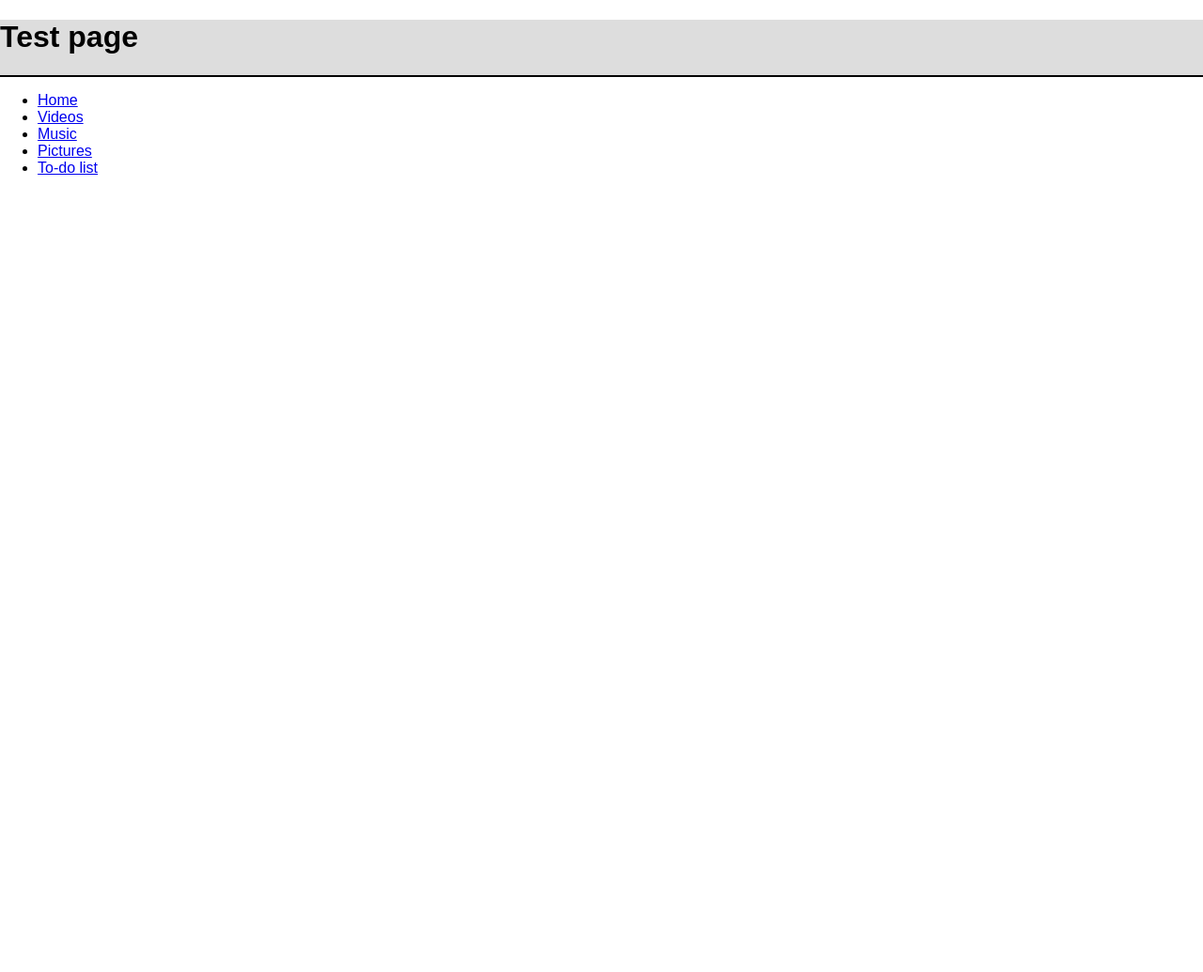
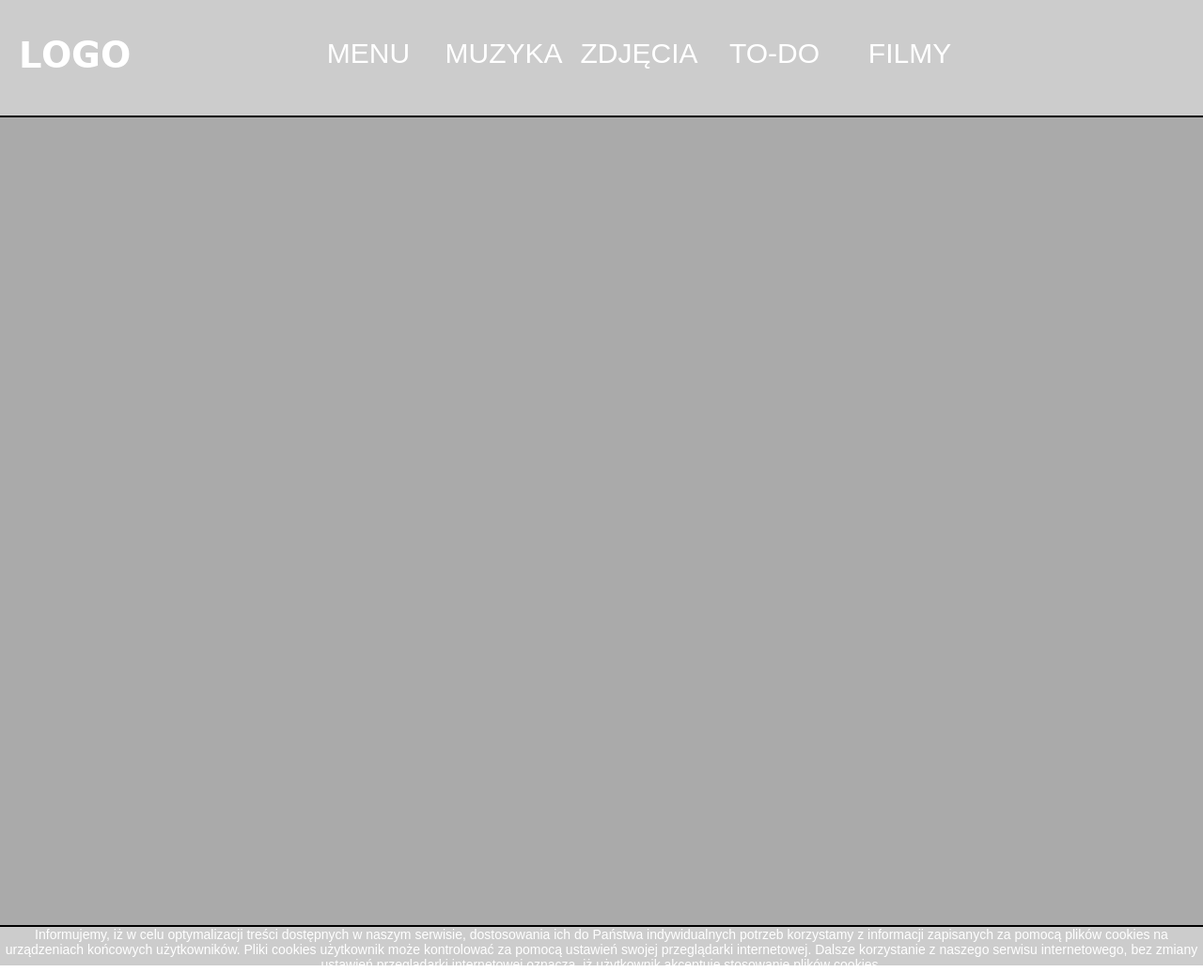
Before and after one commit to Wojti4N/ProjektStrony, a plain HTML site: page index_todo.html in a window 1280 px wide. Shown: the whole page at 94% size. Before the commit the page ends 921 px from the top, so only its background shows below. Drawn offline with Linux system fonts and the light colour scheme.

Commit message:
Created main page structure and sub-pages

```diff
--- a/index_todo.html
+++ b/index_todo.html
@@ -7,22 +7,36 @@
             <title>Test page</title>
     </head>
     <body>
-            <div id="container">
+        <div id="wrapper">
 
             <div id="header">
-                <h1>Test page</h1>
-            </div>
 
-            <div id="side-bar">
+            <img src="logo.png">
+
+
                 <ul>
-                    <li><a href="index.html">Home</a></li>
-                    <li><a href="index_videos.html">Videos</a></li>
-                    <li><a href="index_Music.html">Music</a></li>
-                    <li><a href="index_Pictures.html">Pictures</a></li>
-                    <li><a href="index_todo.html">To-do list</a></li>
+                    <a href="index.html"><li>MENU</li></a>
+                    <a href="index_music.html"><li>MUZYKA</li></a>
+                    <a href="index_pictures.html"><li>ZDJĘCIA</li></a>
+                    <a href="index_todo.html"><li>TO-DO</li></a>
+                    <a href="index_videos.html"><li>FILMY</li></a>
                 </ul>
+        </div>
+        <div id="section">
 
-            </div>
-            </div>
+
+
+
+
+
+        </div>
+
+        <div id="footer">
+            Informujemy, iż w celu optymalizacji treści dostępnych w naszym serwisie,
+             dostosowania ich do Państwa indywidualnych potrzeb korzystamy z informacji zapisanych za pomocą plików cookies na urządzeniach końcowych użytkowników. Pliki cookies użytkownik może kontrolować za pomocą ustawień swojej przeglądarki internetowej. Dalsze korzystanie z naszego serwisu internetowego, bez zmiany ustawień przeglądarki internetowej oznacza,
+            iż użytkownik akceptuje stosowanie plików cookies.
+
+        </div>
+
     </body>
 </html>
--- a/styles/style.css
+++ b/styles/style.css
@@ -1,7 +1,8 @@
 body {
-    height: 900px;
+    height: 1024px;
     margin: 0;
     font-family: sans-serif;
+    color: #ffffff;
 }
 
 #wrapper {
@@ -10,7 +11,7 @@ body {
 
 #header {
     height: 12%;
-    background-color: #dddddd;
+    background-color: #cccccc;
     border-bottom: 2px black solid;
 }
 
@@ -37,10 +38,29 @@ body {
     text-align: center;
     padding-top: 40px;
     color: #ffffff;
-    font-size: 24px;
+    font-size: 30px;
 }
 
 #header li:hover {
-    background-color: #cccccc;
+    background-color: #aaaaaa;
     transition: 0.5s;
 }
+
+#section {
+    height: 84%;
+    background-color: #aaaaaa;
+    border-bottom: 2px black solid;
+}
+
+#section p {
+    margin: 0;
+    padding: 10px;
+    font-size: 22px;
+}
+
+#footer {
+    height: 4%;
+    background-color: #cccccc;
+    font-size: 14px;
+    text-align: center;
+}
```
Also changed, not shown: index.html (+12 -0 lines), index_music.html (+25 -11 lines), index_pictures.html (+25 -11 lines), index_videos.html (+25 -11 lines).
